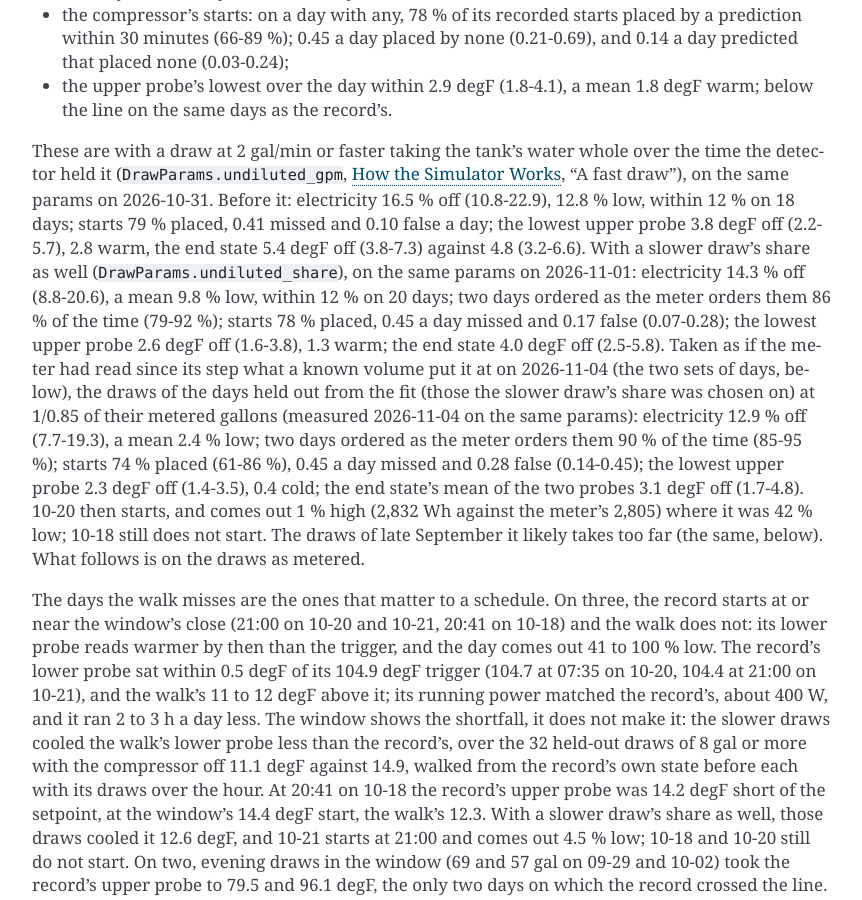
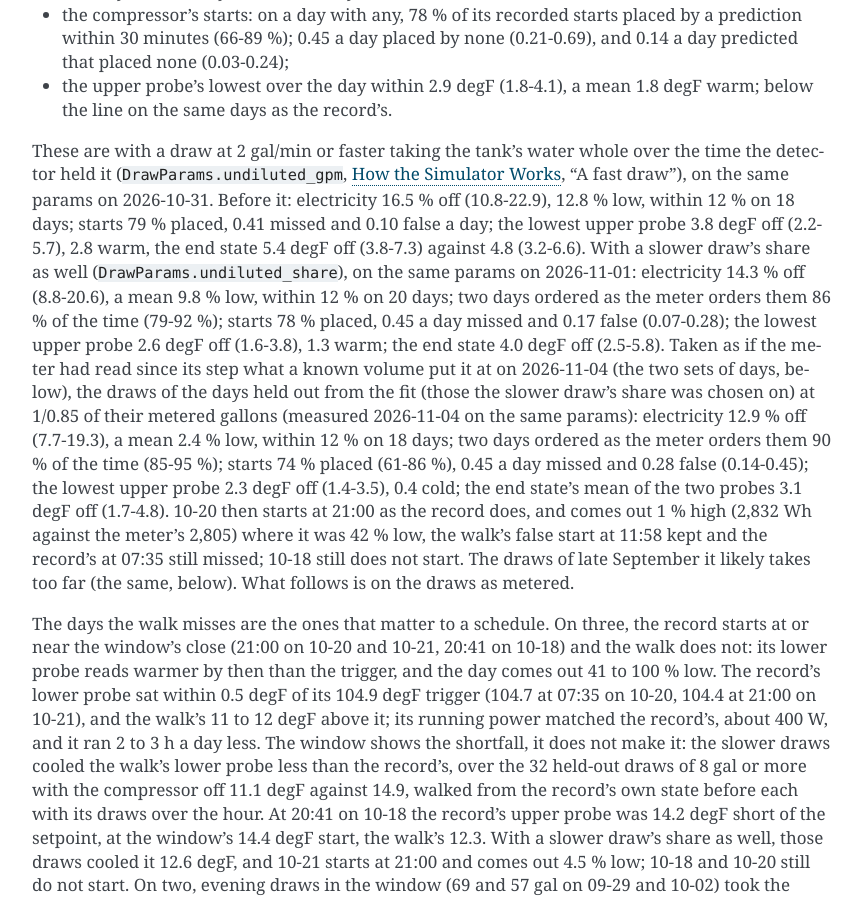
Before and after one commit to eman/nwp500-python, a Sphinx documentation site: the page built from docs/explanation/simulator.rst, in a window 1280 px wide and 900 px high, scrolled down 10978 px. Shown: the whole window, without its empty margins (338-1200 px from the left). Built offline with Sphinx 7.4.7, drawn with Linux system fonts in a browser that asks for light colours.

Commit message:
docs(sim): 10-20's start at 21:00, its kept false start; 18 days within 12 %

```diff
--- a/docs/explanation/simulator.rst
+++ b/docs/explanation/simulator.rst
@@ -642,14 +642,16 @@ since its step what a known volume put it at on 2026-11-04 (the two sets
 of days, below), the draws of the days held out from the fit (those the
 slower draw's share was chosen on) at 1/0.85 of their metered gallons
 (measured 2026-11-04 on the same params): electricity 12.9 % off
-(7.7-19.3), a mean 2.4 % low; two days ordered as the meter orders them
-90 % of the time (85-95 %); starts 74 % placed (61-86 %), 0.45 a day
-missed and 0.28 false (0.14-0.45); the lowest upper probe 2.3 degF off
-(1.4-3.5), 0.4 cold; the end state's mean of the two probes 3.1 degF off
-(1.7-4.8). 10-20 then starts, and comes out 1 % high (2,832 Wh against
-the meter's 2,805) where it was 42 % low; 10-18 still does not start.
-The draws of late September it likely takes too far (the same, below).
-What follows is on the draws as metered.
+(7.7-19.3), a mean 2.4 % low, within 12 % on 18 days; two days ordered
+as the meter orders them 90 % of the time (85-95 %); starts 74 % placed
+(61-86 %), 0.45 a day missed and 0.28 false (0.14-0.45); the lowest
+upper probe 2.3 degF off (1.4-3.5), 0.4 cold; the end state's mean of
+the two probes 3.1 degF off (1.7-4.8). 10-20 then starts at 21:00 as the
+record does, and comes out 1 % high (2,832 Wh against the meter's 2,805)
+where it was 42 % low, the walk's false start at 11:58 kept and the
+record's at 07:35 still missed; 10-18 still does not start. The draws of
+late September it likely takes too far (the same, below). What follows
+is on the draws as metered.
 
 The days the walk misses are the ones that matter to a schedule. On
 three, the record starts at or near the window's close (21:00 on 10-20
```
